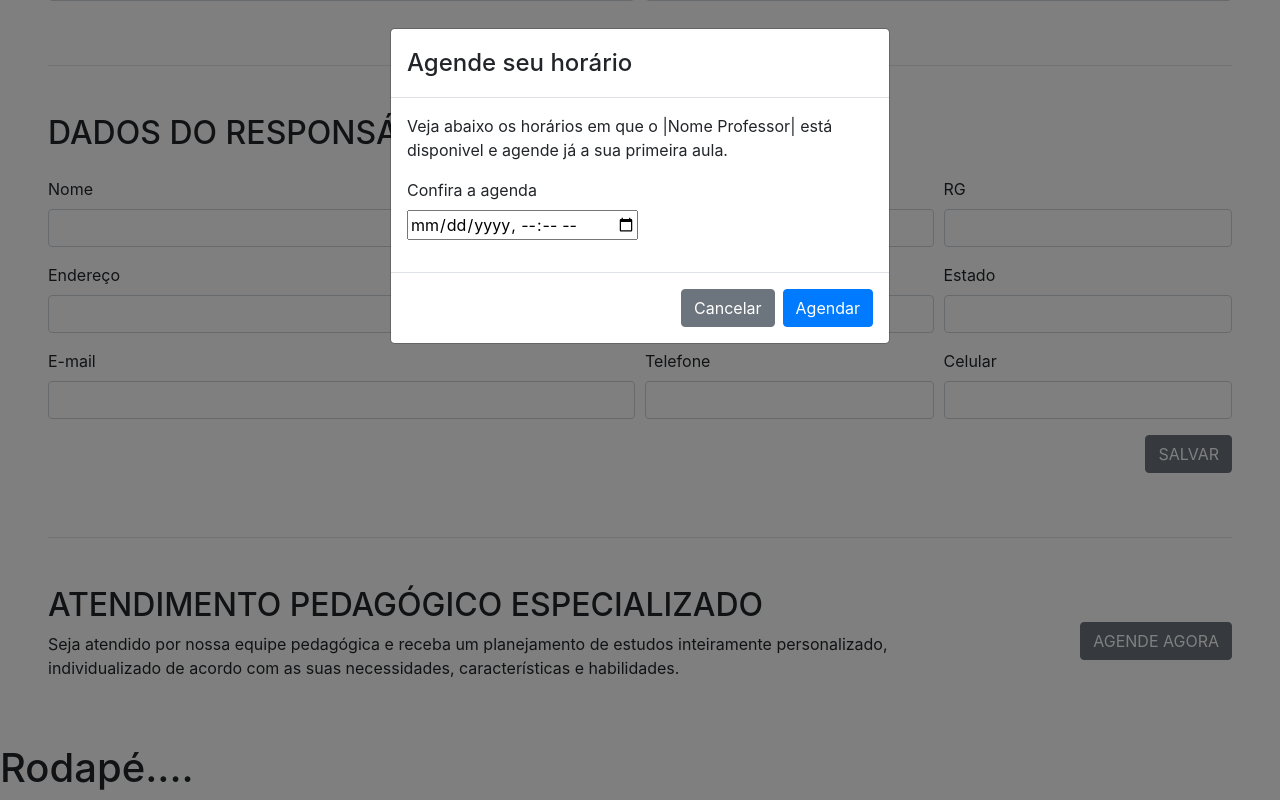
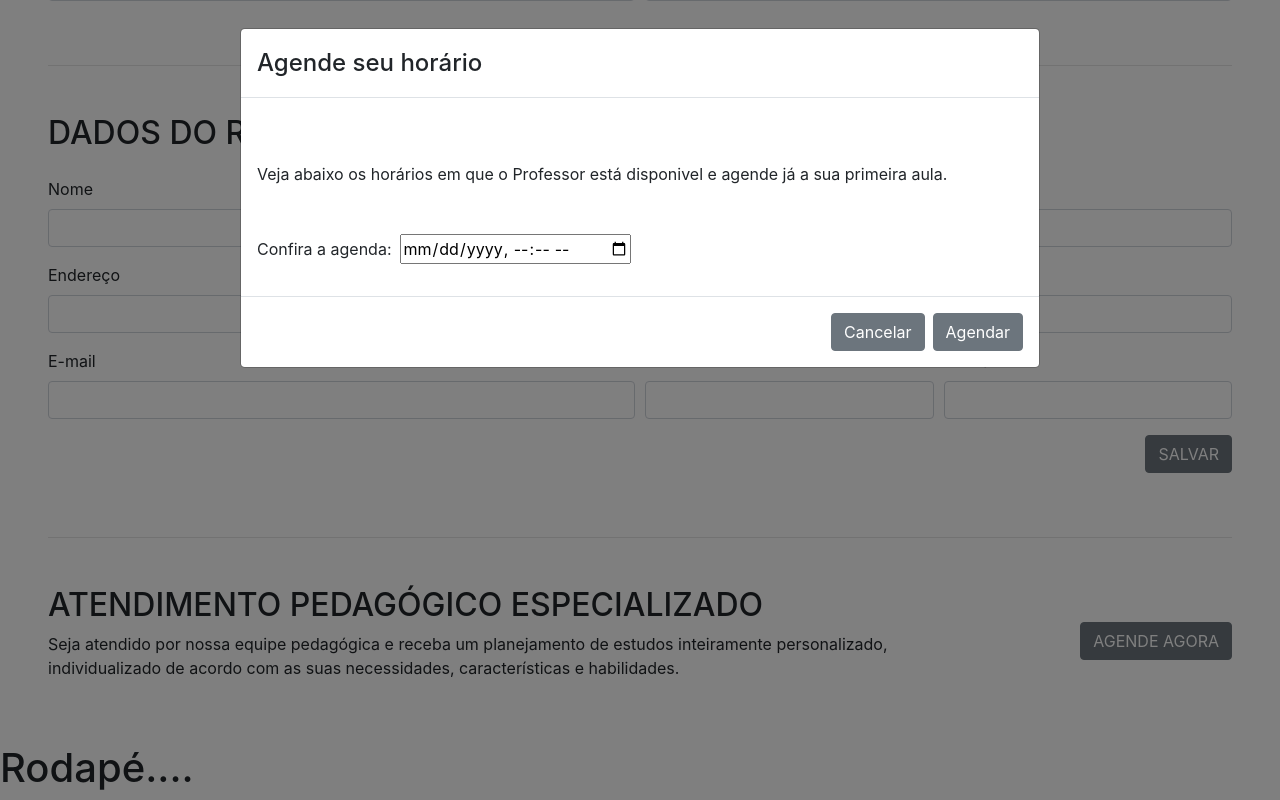
Before and after one commit to crparaizo/ensiname_react, a React (Create React App) app: page /aluno in a window 1280 px wide. Both pictures are taken after a click on the button "AGENDE AGORA". Shown: the part 672-1472 px from the top of the page. Built offline with nearby package versions, Linux system fonts and the light colour scheme.

Commit message:
Application build

```diff
--- a/src/components/cadastro_aluno/pedagogia.js
+++ b/src/components/cadastro_aluno/pedagogia.js
@@ -28,16 +28,16 @@ function Pedagogia() {
         </div>
       </Row>
 
-      <Modal show={isOpen} onHide={hideModal}>
+      <Modal size="lg" show={isOpen} onHide={hideModal}>
         <Modal.Header>
           <Modal.Title>Agende seu horário</Modal.Title>
         </Modal.Header>
         <Modal.Body>
-          <p>Veja abaixo os horários em que o |Nome Professor| está disponivel e agende já a sua primeira aula.</p>
+          <p className="my-5">Veja abaixo os horários em que o Professor está disponivel e agende já a sua primeira aula.</p>
           <Form>
             <Form.Row>
-              <Form.Group as={Col} xs="6" sm="6" md="4" controlId="formGridDatetimeLocal">
-                <Form.Label>Confira a agenda</Form.Label>
+              <Form.Group as={Col} controlId="formGridDatetimeLocal" className="d-flex flex-row align-items-center">
+                <Form.Label className="mr-2 mb-0">Confira a agenda: </Form.Label>
                 <input type="datetime-local" />
               </Form.Group>
             </Form.Row>
@@ -45,7 +45,7 @@ function Pedagogia() {
         </Modal.Body>
         <Modal.Footer>
           <Button variant="secondary" onClick={hideModal}>Cancelar</Button>
-          <Button variant="primary">Agendar</Button>
+          <Button variant="secondary">Agendar</Button>
         </Modal.Footer>
       </Modal>
     </section>
```
